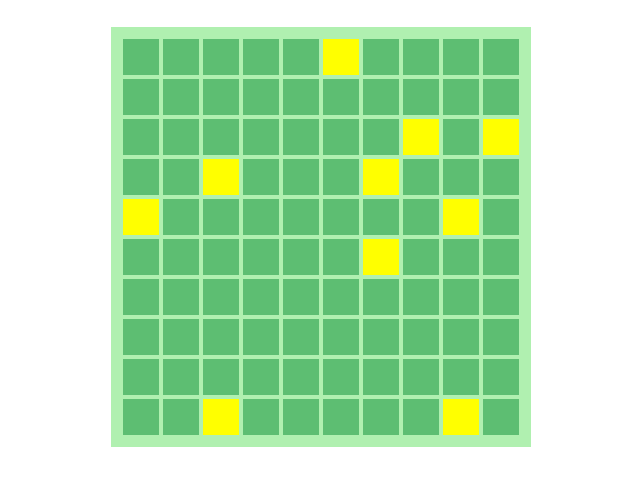
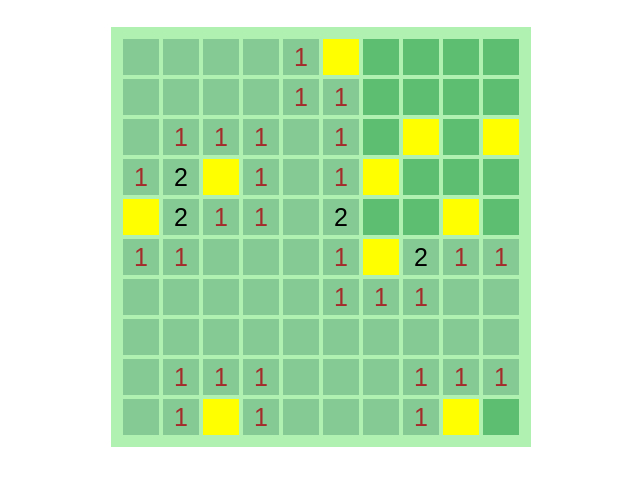
Before and after one commit to ulja4a/FERSScool2022, a plain HTML site: page minesweeper/index.html in a window 1280 px wide. Both pictures are taken after a click on the element 470 px from the left and 139 px from the top of the page. Shown: the part 82-568 px from the top of the page, without its empty margins (329-969 px from the left). Drawn offline with Linux system fonts and the light colour scheme.

Commit message:
feat: add function click by valid cell

```diff
--- a/minesweeper/index.js
+++ b/minesweeper/index.js
@@ -17,18 +17,15 @@ const grid = document.createElement('div');
 let size = 10;
 let bombAmount = 10;
 let cells = [];
+let gameOver = false;
 
 
 //Создание поля
 function createGrid() {
   const bombs = Array(bombAmount).fill('bomb'); // Создаем массив из бомб со значением bomb
-  console.log(bombs);
   const emptySquares = Array((size*size) - bombAmount).fill('valid'); //Создаем массив оставшихся валидніх пустіх клеток
-  console.log(emptySquares);
   const board = emptySquares.concat(bombs); //Объединяем массивы в один
-  console.log(board);
   const randomBoard = board.sort(() => Math.random()-0.5); // Рандомно распределяем бомбы
-  console.log(randomBoard);
 
   for (let i = 0; i < size * size; i++) {
     const cell = document.createElement('div');
@@ -84,6 +81,10 @@ createGrid();
 
 //Собітия при клике по клетке
 function click(cell) {
+  const currentIndex = cells.indexOf(cell);
+  console.log(currentIndex);
+  if (gameOver) return;
+  if (cell.classList.contains('checked') || cell.classList.contains('flag')) return;
   if (cell.classList.contains('bomb')) {
     console.log('Game over');
   } else {
@@ -101,6 +102,39 @@ function click(cell) {
       cell.innerHTML = number;
       return
     }
-    cell.classList.add('checked');
-  }
+
+    checkCell(cell, currentIndex);
+
 }
+cell.classList.add('checked');
+}
+
+// Открытие пустых клеток до чисел при нажатии на свободную клетку
+function checkCell(cell, currentIndex) {
+  setTimeout(() =>{
+    const column = currentIndex % size;
+    const row = Math.floor(currentIndex / size);
+    for (let x = -1; x <= 1; x++) {
+      for (let y = -1; y <= 1; y++) {
+        const currentColumn = column + x;
+        const currentRow = row + y;
+          if (
+              currentColumn >= 0 &&
+              currentColumn < size &&
+              currentRow >= 0 &&
+              currentRow < size &&
+              !(x === 0 && y === 0)
+            ) {
+            const newCurrentIndex = currentRow * size + currentColumn;
+            const currentCell = cells[newCurrentIndex];
+            if (currentCell && !currentCell.classList.contains('checked') && !currentCell.classList.contains('flag')
+            && !(currentCell.classList.contains('one') || currentCell.classList.contains('two') ||
+            currentCell.classList.contains('three') || currentCell.classList.contains('four')
+            || currentCell.classList.contains('five') || currentCell.classList.contains('six')
+            || currentCell.classList.contains('seven') || currentCell.classList.contains('eight')))
+              click(currentCell);
+            }
+      }
+    }
+  }, 10);
+}
--- a/minesweeper/style.css
+++ b/minesweeper/style.css
@@ -32,9 +32,50 @@
   width: 40px;
   height: 40px;
   border: 2px solid #b0f0b0;
+  display: flex;
+  flex-wrap: wrap;
+  justify-content: center;
+  align-content: center;
   box-sizing: border-box;
 }
 
 .bomb {
   background: yellow;
 }
+
+.checked {
+  background: #85c994;
+  box-sizing: border-box;
+}
+
+.one {
+  color: brown;
+}
+
+.two {
+  color: black;
+}
+
+.three {
+  color: #2220b4;
+}
+
+.four {
+  color: beige;
+}
+
+.five {
+  color: #750c3d;
+}
+
+.six {
+  color: #07534d;
+}
+
+.seven {
+  color: #3b4406;
+}
+
+.eight {
+  color: #dd0a0a;
+}
```
